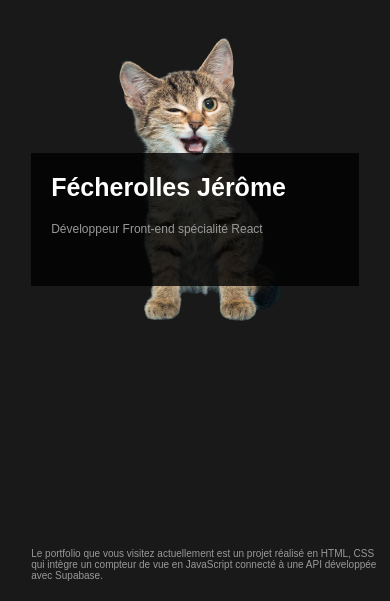
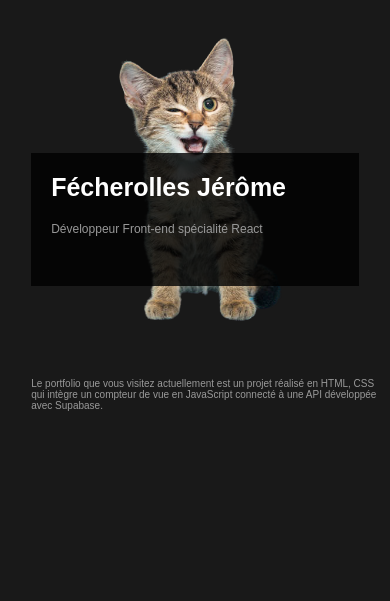
Before and after one commit to JFecherolles/Portfolio, a PHP site: page / in a window 390 px wide. Shown: the part 243-844 px from the top of the page. Run offline with PHP 8.4, Linux system fonts and the light colour scheme; some libraries are stand-ins or nearby versions.

Commit message:
modif cv

```diff
--- a/assets/css/style.css
+++ b/assets/css/style.css
@@ -121,6 +121,8 @@ body {
   }
   .footer{
     font-size: 10px;
+    position: absolute;
+    bottom: 190px;
   }
 
 
```
